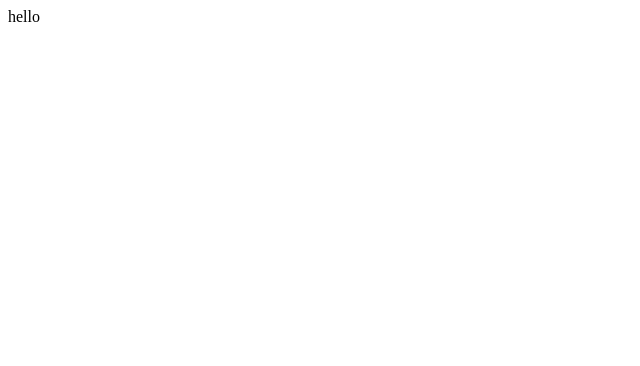
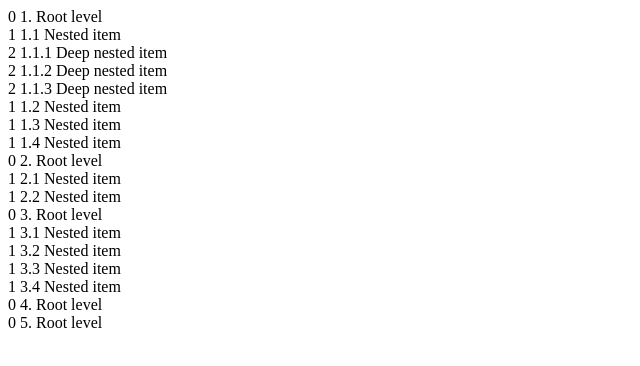
Before and after one commit to nodeTempest/TreeView, a React (Create React App) app: page / in a window 1280 px wide. Shown: the top 366 px of the page, without its empty margins (0-640 px from the left). Built offline with nearby package versions, Linux system fonts and the light colour scheme.

Commit message:
implement basic render

```diff
--- a/src/App.tsx
+++ b/src/App.tsx
@@ -2,7 +2,7 @@ import data from "./data.json";
 import { TreeViewDataType, TreeView } from "./TreeView/TreeView.component";
 
 export const App = () => {
-  return <TreeView data={data as any as TreeViewDataType}>hello</TreeView>;
+  return <TreeView data={data as any as TreeViewDataType} />;
 };
 
 export default App;
--- a/src/TreeView/TreeView.component.tsx
+++ b/src/TreeView/TreeView.component.tsx
@@ -1,12 +1,24 @@
 import React from "react";
 import { StyledTreeViewRoot } from "./TreeView.styled";
 
-export type TreeViewDataType = { title: string; nodes: TreeViewDataType[] }[];
+export type TreeViewDataType = { title: string; nodes: TreeViewDataType }[];
 
 interface ITreeViewProps {
   data: TreeViewDataType;
+  level?: number;
 }
 
-export const TreeView: React.FC<ITreeViewProps> = (props) => {
-  return <StyledTreeViewRoot>hello</StyledTreeViewRoot>;
+export const TreeView: React.FC<ITreeViewProps> = ({ data, level = 0 }) => {
+  return (
+    <StyledTreeViewRoot>
+      {data.map(({ title, nodes }) => (
+        <>
+          <div>
+            <span>{level}</span> {title}
+          </div>
+          <>{!!nodes.length && <TreeView data={nodes} level={level + 1} />}</>
+        </>
+      ))}
+    </StyledTreeViewRoot>
+  );
 };
--- a/src/data.json
+++ b/src/data.json
@@ -5,9 +5,9 @@
       {
         "title": "1.1 Nested item",
         "nodes": [
-          { "title": "1.1.1 Deep nested item" },
-          { "title": "1.1.2 Deep nested item" },
-          { "title": "1.1.3 Deep nested item" }
+          { "title": "1.1.1 Deep nested item", "nodes": [] },
+          { "title": "1.1.2 Deep nested item", "nodes": [] },
+          { "title": "1.1.3 Deep nested item", "nodes": [] }
         ]
       },
       { "title": "1.2 Nested item", "nodes": [] },
```
